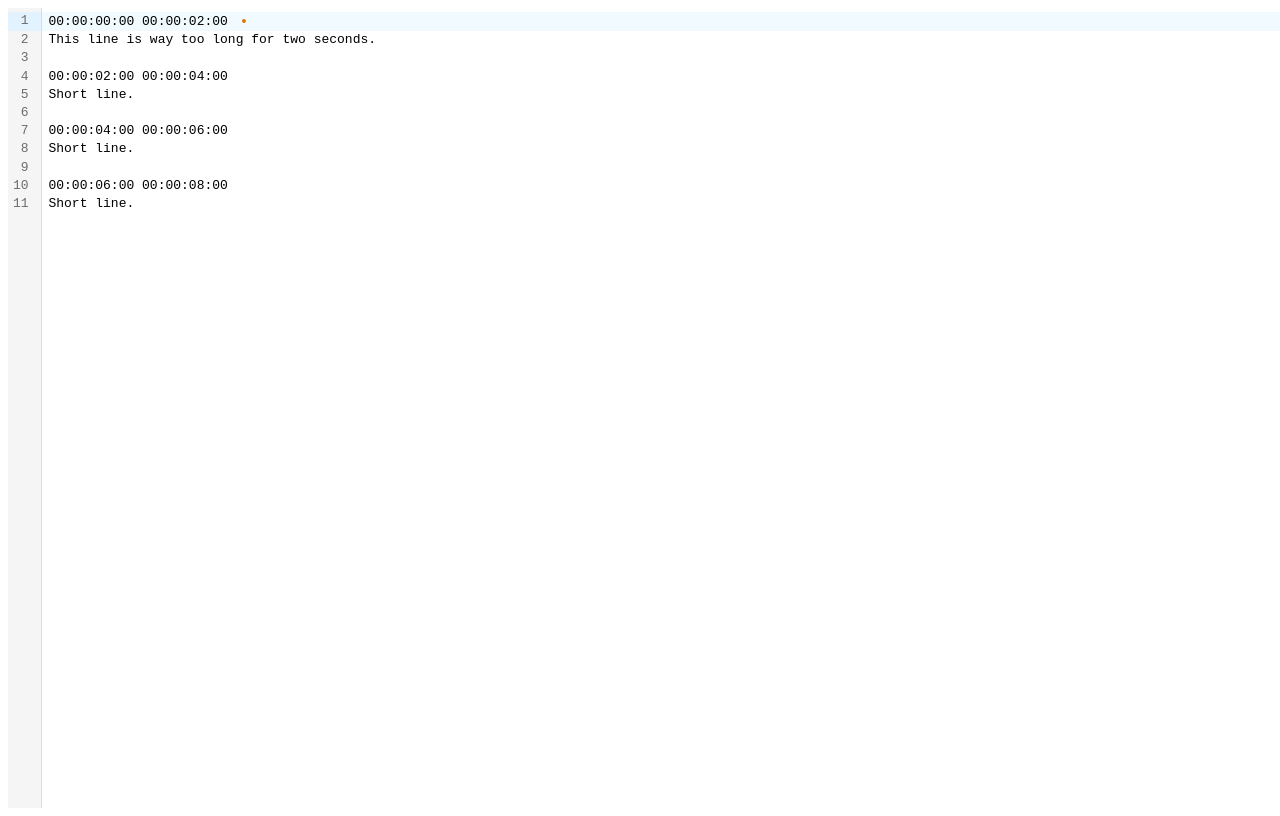
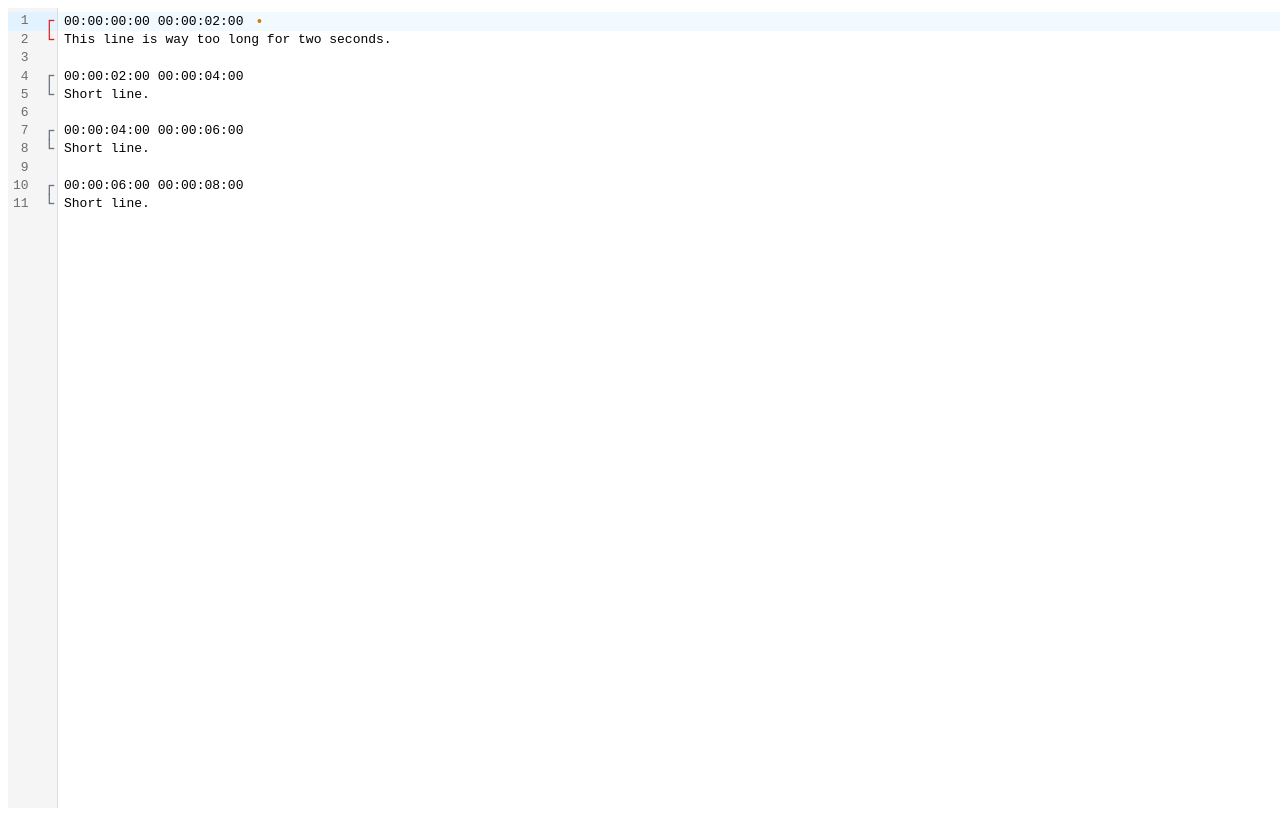
Before and after one commit to weiying-chen/sub, a React (Vite) app: page / in a window 1280 px wide. Built offline with nearby package versions, Linux system fonts and the light colour scheme.

Commit message:
Add gutter CPS decoration

```diff
--- a/src/App.tsx
+++ b/src/App.tsx
@@ -5,6 +5,7 @@ import { analyzeLines } from './analysis/analyzeLines'
 import { maxCharsRule } from './analysis/maxCharsRule'
 import { cpsRule } from './analysis/cpsRule'
 import { findingsDecorations } from './cm/findingsDecorations'
+import { timestampLinkGutter } from './cm/timestampLinkGutter'
 import type { Metric, Finding } from './analysis/types'
 
 export default function App() {
@@ -17,7 +18,6 @@ export default function App() {
       'Short line.',
       '',
       '00:00:04:00\t00:00:06:00\t',
-      // same text + contiguous timing to test your merge logic:
       'Short line.',
       '',
       '00:00:06:00\t00:00:08:00\t',
@@ -25,17 +25,14 @@ export default function App() {
     ].join('\n')
   )
 
-  // 1) ALL metrics (for logging / future UI)
   const metrics = useMemo<Metric[]>(() => {
-    return analyzeLines(value, [maxCharsRule(55), cpsRule()])
+    return analyzeLines(value, [maxCharsRule(54), cpsRule()])
   }, [value])
 
-  // 1.5) ALL CPS metrics (not only violations)
   const cpsMetrics = useMemo(() => {
     return metrics.filter((m) => m.type === 'CPS')
   }, [metrics])
 
-  // 2) Findings (violations only; for UI decorations)
   const findings = useMemo<Finding[]>(() => {
     const out: Finding[] = []
 
@@ -54,17 +51,14 @@ export default function App() {
     return out
   }, [metrics])
 
-  // Optional: log everything (ALL metrics)
   useEffect(() => {
     console.log('ALL metrics:', metrics)
   }, [metrics])
 
-  // Optional: log ALL CPS metrics (not only violations)
   useEffect(() => {
     console.log('ALL CPS metrics:', cpsMetrics)
   }, [cpsMetrics])
 
-  // Optional: log CPS findings only
   const cpsFindings = useMemo(() => {
     return findings.filter((f) => f.type === 'CPS')
   }, [findings])
@@ -74,8 +68,11 @@ export default function App() {
   }, [cpsFindings])
 
   const extensions = useMemo(() => {
-    return [findingsDecorations(findings)]
-  }, [findings])
+    return [
+      timestampLinkGutter(findings),
+      findingsDecorations(findings),
+    ]
+  }, [value, findings])
 
   return (
     <div style={{ width: '100vw', height: '100vh' }}>
--- /dev/null
+++ b/src/cm/timestampLinkGutter.ts
@@ -0,0 +1,80 @@
+import { RangeSetBuilder } from '@codemirror/state'
+import { EditorView, GutterMarker, gutter } from '@codemirror/view'
+import type { Finding } from '../analysis/types'
+
+const TSV_RE =
+  /^(?<start>\d{2}:\d{2}:\d{2}:\d{2})\t+(?<end>\d{2}:\d{2}:\d{2}:\d{2})\t+.*$/
+
+function findNextNonEmptyLineIndex(
+  doc: EditorView['state']['doc'],
+  fromIndexExclusive: number
+): number | null {
+  for (let i = fromIndexExclusive + 1; i < doc.lines; i++) {
+    const line = doc.line(i + 1).text
+    if (line.trim() !== '') return i
+  }
+  return null
+}
+
+type LinkPart = 'start' | 'mid' | 'end'
+
+class LinkMarker extends GutterMarker {
+  private part: LinkPart
+  private isBad: boolean
+
+  constructor(part: LinkPart, isBad: boolean) {
+    super()
+    this.part = part
+    this.isBad = isBad
+  }
+
+  toDOM() {
+    const span = document.createElement('span')
+    span.className = `cm-ts-link cm-ts-link--${this.part} ${
+      this.isBad ? 'cm-ts-link--bad' : 'cm-ts-link--ok'
+    }`
+    span.textContent =
+      this.part === 'start' ? '┌' : this.part === 'end' ? '└' : '│'
+    return span
+  }
+}
+
+export function timestampLinkGutter(findings: Finding[]) {
+  const cpsBad = new Set<number>()
+  for (const f of findings) {
+    if (f.type === 'CPS') cpsBad.add(f.lineIndex) // timestamp line index
+  }
+
+  const markers = (view: EditorView) => {
+    const b = new RangeSetBuilder<GutterMarker>()
+    const doc = view.state.doc
+
+    for (let tsIndex = 0; tsIndex < doc.lines; tsIndex++) {
+      const tsText = doc.line(tsIndex + 1).text
+      if (!TSV_RE.test(tsText)) continue
+
+      const englishIndex = findNextNonEmptyLineIndex(doc, tsIndex)
+      if (englishIndex == null) continue
+
+      const englishText = doc.line(englishIndex + 1).text
+      if (englishText.trim() === '') continue
+
+      const isBad = cpsBad.has(tsIndex)
+
+      for (let i = tsIndex; i <= englishIndex; i++) {
+        const part: LinkPart =
+          i === tsIndex ? 'start' : i === englishIndex ? 'end' : 'mid'
+
+        const line = doc.line(i + 1)
+        b.add(line.from, line.from, new LinkMarker(part, isBad))
+      }
+    }
+
+    return b.finish()
+  }
+
+  return gutter({
+    class: 'cm-ts-link-gutter',
+    markers,
+  })
+}
--- a/src/index.css
+++ b/src/index.css
@@ -23,3 +23,41 @@
   margin-left: 4px;
   vertical-align: middle; /* ← key fix */
 }
+
+/* Gutter container */
+.cm-ts-link-gutter {
+  width: 1.2em;
+}
+
+/* Each gutter cell */
+.cm-ts-link-gutter .cm-gutterElement {
+  display: flex;
+  align-items: center;
+  justify-content: center;
+}
+
+.cm-ts-link {
+  width: 1ch;
+  text-align: center;
+  user-select: none;
+  font-family: ui-monospace, SFMono-Regular, Menlo, Monaco, Consolas, "Liberation Mono", monospace;
+
+  /* Stronger "OK" */
+  color: #6b7280; /* gray-500 */
+  opacity: 1;
+}
+
+.cm-ts-link--bad {
+  color: #dc2626; /* red-600 */
+  opacity: 1;
+}
+
+/* Optional: make the vertical segments read as one line */
+.cm-ts-link--mid {
+  font-weight: 700;
+}
+
+.cm-ts-link--start,
+.cm-ts-link--end {
+  font-weight: 600;
+}
```
